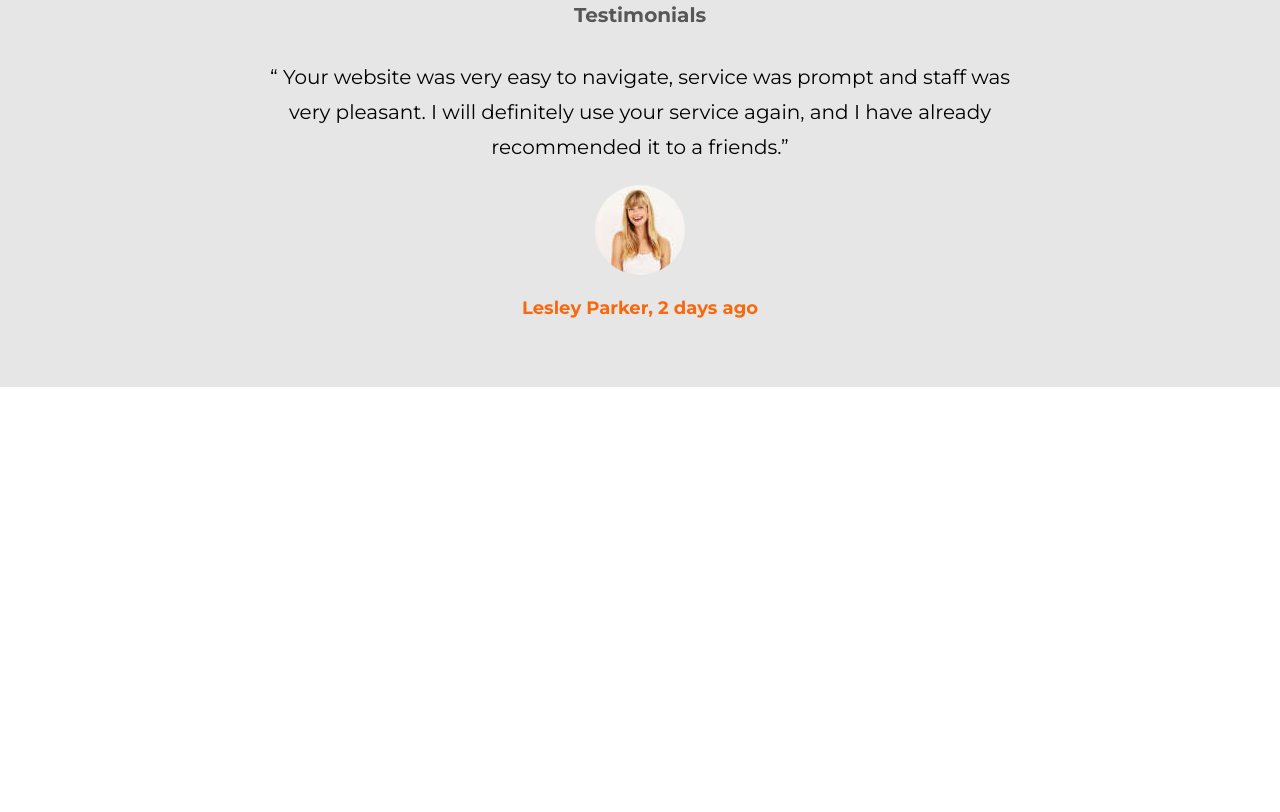
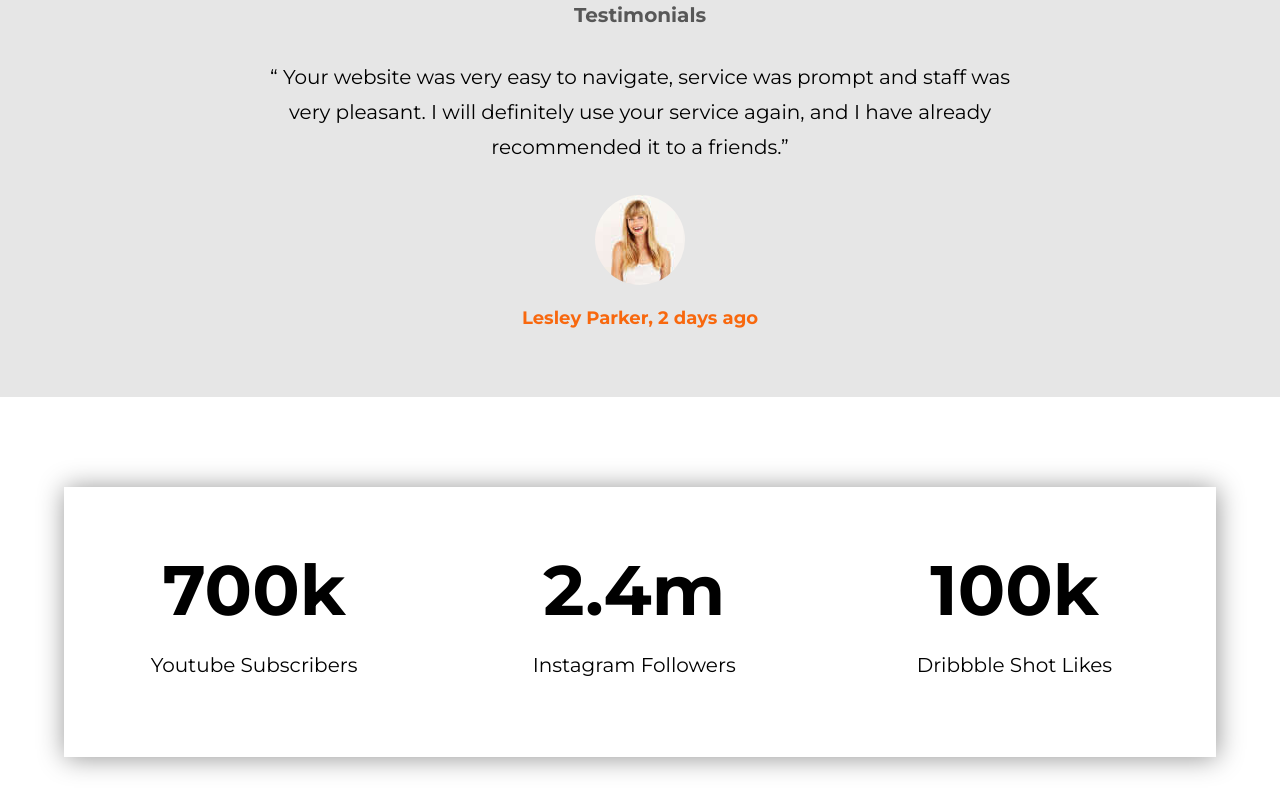
Before and after one commit to momin-khan1/fooddy-network, a plain HTML site: page index.html in a window 1280 px wide. Shown: the part 3538-4350 px from the top of the page. Before the commit the page ends 4015 px from the top, so only its background shows below. Drawn offline with Linux system fonts and the light colour scheme; files whose address does not match are found by name.

Commit message:
socail media followers

```diff
--- a/css/style.css
+++ b/css/style.css
@@ -233,8 +233,40 @@ body{
 .test-content p{
     font-size: 20px;
     line-height: 35px;
+    margin-bottom: 30px;
 }
 
 .test-content img{
     border-radius: 50%;
 }
+
+/*---------- Testimonials Section End----------*/
+
+/*---------- Subscribers Section Start----------*/
+
+.subscribers{
+    margin-left: 5%;
+    margin-right: 5%;
+    margin-bottom: 80px;
+}
+
+.subscribers-list{
+    display: flex;
+    box-shadow: 1px 1px 25px #949494;
+}
+
+.social-media {
+    width: 33%;
+    text-align: center;
+    margin-top: 60px;
+    margin-bottom: 60px;
+}
+
+.social-media h1{
+    font-size: 70px;
+    margin: 0;
+}
+
+.social-media p{
+    font-size: 20px;
+}
--- a/index.html
+++ b/index.html
@@ -100,7 +100,7 @@
     </section>
     <!--********** Whats popular Section End **********-->
 
-    <!--********** Whats popular Testimonials **********-->
+    <!--********** Testimonials Section Start**********-->
     <section class="testimonials">
         <div class="test-content">
             <h1>CLIENTS ABOUT US</h1>
@@ -110,5 +110,25 @@
             <h6>Lesley Parker, 2 days ago</h6>
         </div>
     </section>
+    <!--********** Testimonials Section End **********-->
+
+    <!--********** Subscribers Section Start **********-->
+
+    <section class="subscribers">
+        <div class="subscribers-list">
+            <div class="social-media">
+                <h1>700k</h1>
+                <p>Youtube Subscribers</p>
+            </div>
+            <div class="social-media">
+                <h1>2.4m</h1>
+                <p>Instagram Followers</p>
+            </div>
+            <div class="social-media">
+                <h1>100k</h1>
+                <p>Dribbble Shot Likes</p>
+            </div>
+        </div>
+    </section>
 </body>
 </html>
```
